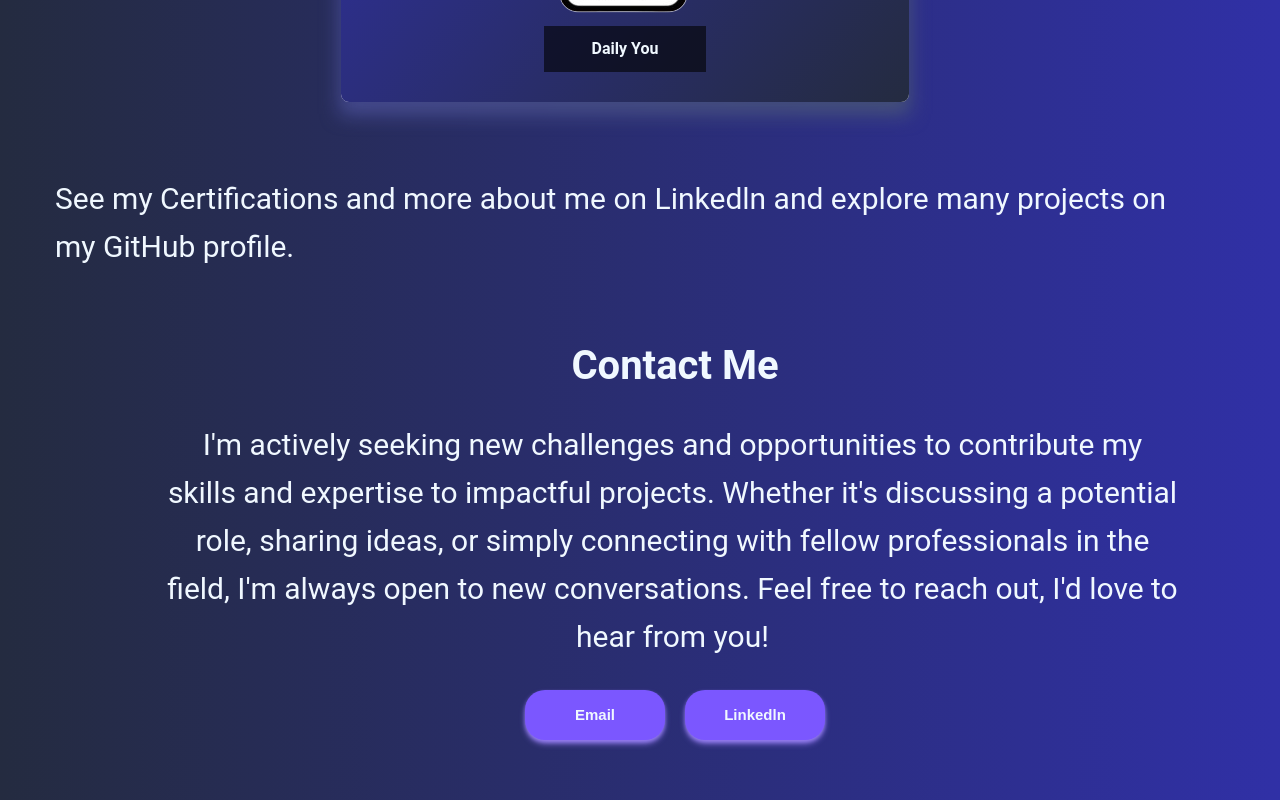
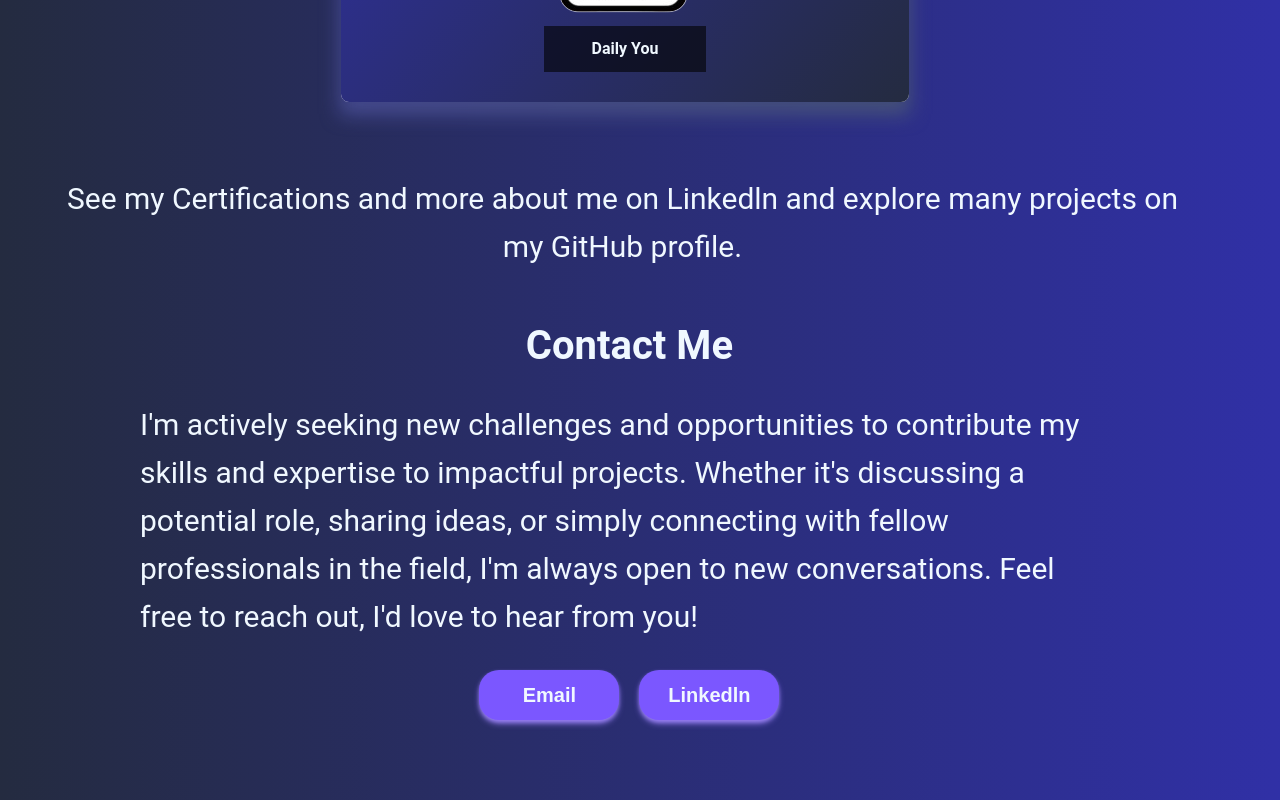
Before and after one commit to vidishasawant10/Portfolio, a React (Create React App) app: page / in a window 1280 px wide. Shown: the part 6657-7457 px from the top of the page. Built offline with nearby package versions, Linux system fonts and the light colour scheme.

Commit message:
Update CSS styles and layout in Projects and Contact components

```diff
--- a/src/contact/Contact.css
+++ b/src/contact/Contact.css
@@ -1,16 +1,7 @@
-.home-container {
-  margin-top: 20px;
-}
-.home-container .home-section {
-  padding: 10px;
-  border: 1px solid #ddd;
-  border-radius: 5px;
-  margin-bottom: 20px;
-}
-.home-container .contactcard {
+.contactcard {
   width: 100%;
   height: 100%;
-  border-radius: 8px;
+  border-radius: 5px;
   display: flex;
   flex-direction: column;
   align-items: center;
@@ -21,33 +12,40 @@
   overflow: hidden;
   padding-bottom: 40px;
 }
-.home-container .contactTitle {
+
+.contactTitle {
   font-size: calc(10px + 2vmin);
   font-weight: bold;
   color: rgb(26, 26, 26);
   font-family: Arial, sans-serif;
 }
-.home-container .contactDescription {
+
+.contactDescription {
   text-align: center;
   font-size: 20px;
   font-weight: 400;
   color: rgb(99, 99, 99);
   font-family: Arial, sans-serif;
 }
-.home-container .contactDescription a {
+
+.contactDescription a {
   --tw-text-opacity: 1;
   color: rgb(59, 130, 246);
   font-family: Arial, sans-serif;
 }
-.home-container .contactDescription a:hover {
+
+.contactDescription a:hover {
   text-decoration-line: underline;
 }
-.home-container .buttonContainer {
+
+.buttonContainer {
   display: flex;
   gap: 20px;
   flex-direction: row;
+  padding-bottom: 20px;
 }
-.home-container .acceptButton {
+
+.acceptButton {
   width: 140px;
   height: 50px;
   background-color: #7b57ff;
@@ -56,13 +54,14 @@
   color: rgb(241, 241, 241);
   cursor: pointer;
   font-weight: 700;
-  font-size: 15px;
+  font-size: 20px;
   border-radius: 20px;
   box-shadow: 0 4px 6px -1px #977ef3, 0 2px 4px -1px #977ef3;
   transition: all 0.6s ease;
   font-family: Arial, sans-serif;
 }
-.home-container .declineButton {
+
+.declineButton {
   width: 140px;
   height: 50px;
   background-color: #7b57ff;
@@ -71,24 +70,21 @@
   color: rgb(241, 241, 241);
   cursor: pointer;
   font-weight: 700;
-  font-size: 15px;
+  font-size: 20px;
   border-radius: 20px;
   box-shadow: 0 4px 6px -1px #977ef3, 0 2px 4px -1px #977ef3;
   transition: all 0.6s ease;
   font-family: Arial, sans-serif;
 }
-.home-container .declineButton:hover {
+
+.declineButton:hover {
   background-color: #9173ff;
   box-shadow: 0 10px 15px -3px #977ef3, 0 4px 6px -2px #977ef3;
   transition-duration: 0.2s;
 }
-.home-container .acceptButton:hover {
+
+.acceptButton:hover {
   background-color: #9173ff;
   box-shadow: 0 10px 15px -3px #977ef3, 0 4px 6px -2px #977ef3;
   transition-duration: 0.2s;
-}
-.home-container p {
-  align-items: center;
-  justify-content: center;
-  text-align: center;
 }/*# sourceMappingURL=Contact.css.map */
--- a/src/contact/Contact.scss
+++ b/src/contact/Contact.scss
@@ -1,17 +1,19 @@
-.home-container {
-      margin-top: 20px;
+// .home-container {
+//       margin-top: 20px;
+//       align-items: center;
+//       justify-content: center;
 
-      .home-section {
-          padding: 10px;
-          border: 1px solid #ddd;
-          border-radius: 5px;
-          margin-bottom: 20px;
-      }
+//       .home-section {
+//           padding: 10px;
+//           border: 1px solid #ddd;
+//           border-radius: 5px;
+//           margin-bottom: 20px;
+//       }
       .contactcard {
          width: 100%;
          height: 100%;
          // background-color: rgb(255, 255, 255);
-         border-radius: 8px;
+         border-radius: 5px;
          display: flex;
          flex-direction: column;
          align-items: center;
@@ -54,6 +56,7 @@
          display: flex;
          gap: 20px;
          flex-direction: row;
+         padding-bottom: 20px;
       }
 
       .acceptButton {
@@ -65,7 +68,7 @@
          color: rgb(241, 241, 241);
          cursor: pointer;
          font-weight: 700;
-         font-size: 15px;
+         font-size: 20px;
          border-radius: 20px;
          box-shadow: 0 4px 6px -1px #977ef3, 0 2px 4px -1px #977ef3;
          transition: all .6s ease;
@@ -81,7 +84,7 @@
          color: rgb(241, 241, 241);
          cursor: pointer;
          font-weight: 700;
-         font-size: 15px;
+         font-size: 20px;
          border-radius: 20px;
          box-shadow: 0 4px 6px -1px #977ef3, 0 2px 4px -1px #977ef3;
          transition: all .6s ease;
@@ -99,9 +102,3 @@
          box-shadow: 0 10px 15px -3px #977ef3, 0 4px 6px -2px #977ef3;
          transition-duration: .2s;
       }
-      p{
-         align-items: center;
-         justify-content: center;
-         text-align: center;
-      }
-    }
--- a/src/contact/Contact.tsx
+++ b/src/contact/Contact.tsx
@@ -10,9 +10,9 @@ const handleLinkedln = () => {
 };
 const Contact: React.FC = () => {
  return (
-    <div className="container home-container" id = 'contact'>
+    <div id='contact'>
        <div className="row">
-        <div className="col-md-8 contactcard">
+        <div className="col-md-11 contactcard">
           <h1 className='title'>Contact Me</h1>
 
           <p>I'm actively seeking new challenges and opportunities to contribute my skills and expertise to impactful projects. Whether it's discussing a potential role, sharing ideas, or simply connecting with fellow professionals in the field, I'm always open to new conversations. Feel free to reach out, I'd love to hear from you!</p>
--- a/src/projects/Projects.css
+++ b/src/projects/Projects.css
@@ -170,10 +170,10 @@
 }
 
 .more {
-  display: flex;
   justify-content: center;
   align-items: center;
   padding-top: 50px;
+  text-align: center;
 }
 
 @media (max-width: 900px) {
@@ -202,7 +202,8 @@
     padding: 10px;
   }
   .more {
-    padding-top: 40px;
+    padding: 80px;
+    text-align: center;
   }
   h1 {
     text-align: center;
--- a/src/projects/Projects.scss
+++ b/src/projects/Projects.scss
@@ -182,10 +182,10 @@
   background-color: #242b40;
 }
 .more{
-  display: flex;
   justify-content: center;
   align-items: center;
   padding-top: 50px;
+  text-align: center;
 }
 
 @media (max-width: 900px){
@@ -214,7 +214,8 @@
     padding: 10px;
   }
   .more{
-    padding-top: 40px;
+    padding: 80px;
+    text-align: center;
   }
   h1{
     text-align: center;
```
Also changed, not shown: 2 other files (tests, documents, lock files or other folders).
